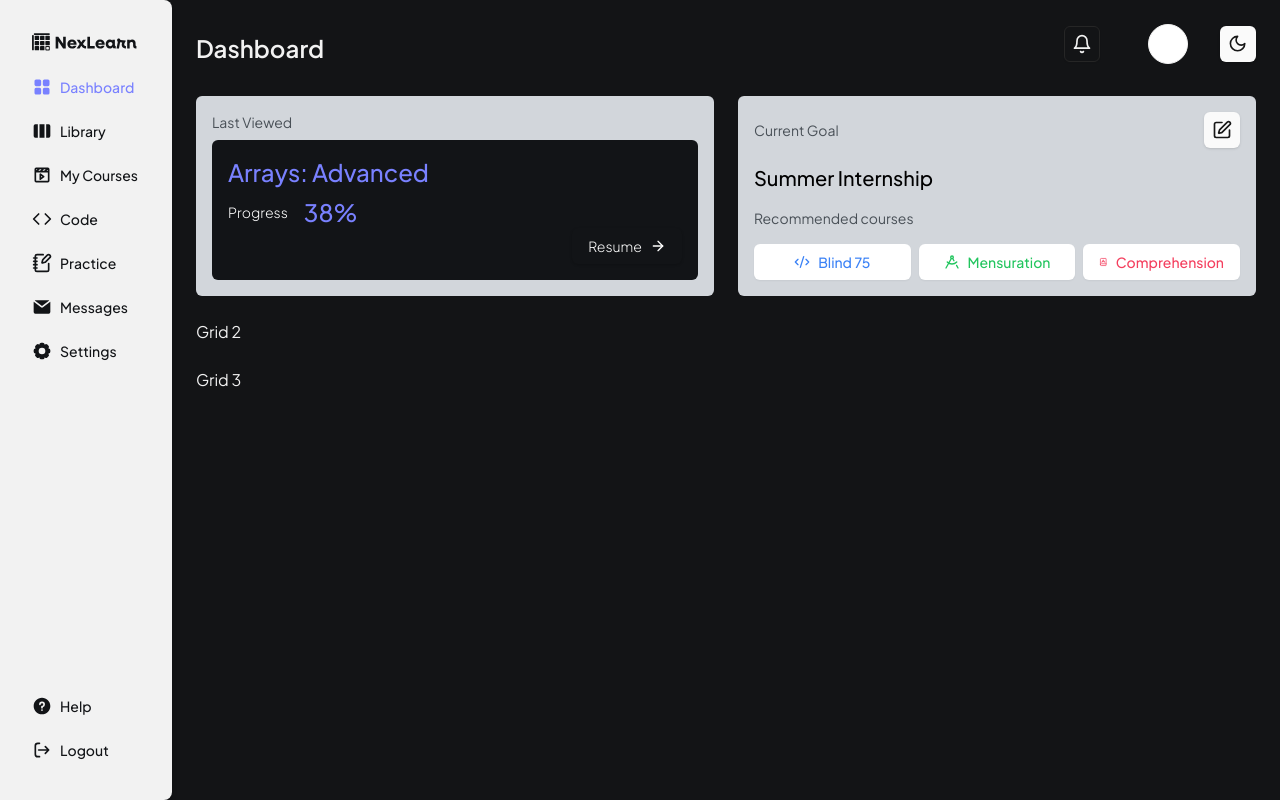
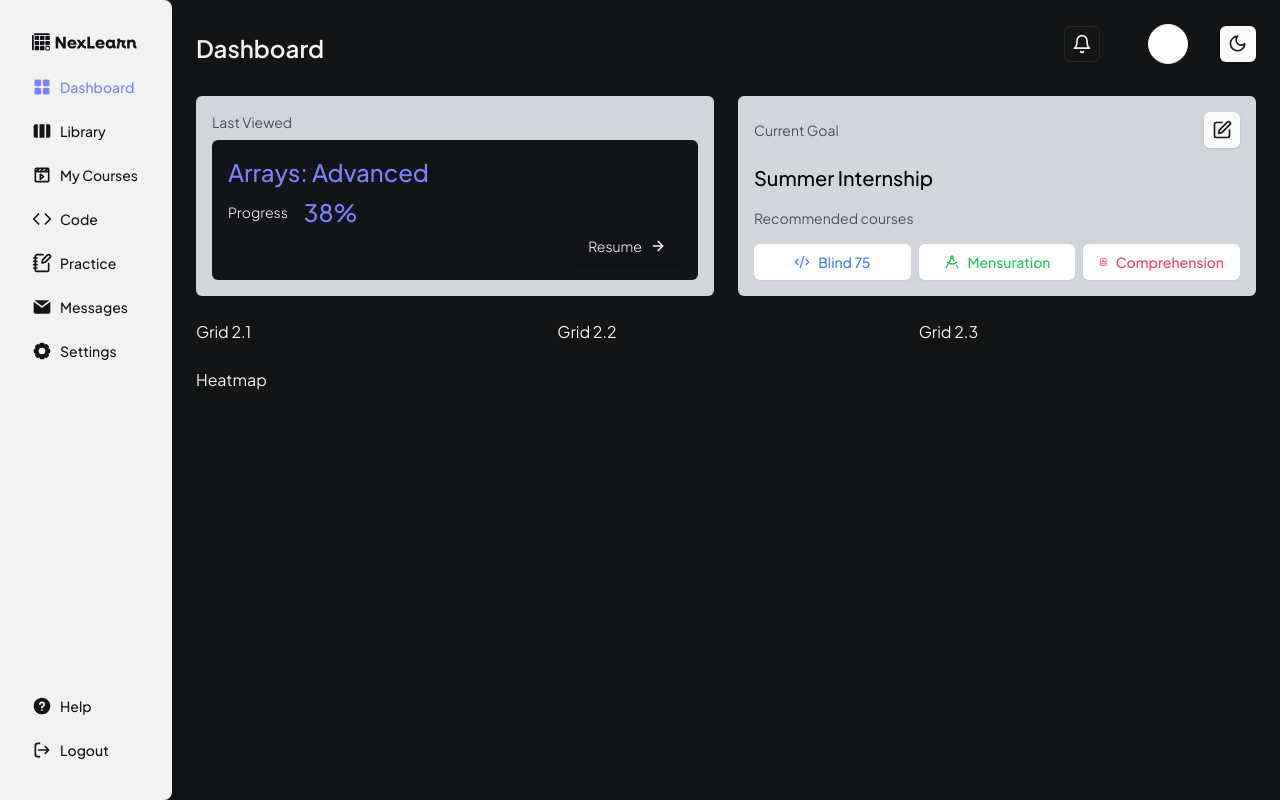
Before and after one commit to ayu-sharma/nexLearn-capstone_project, a Next.js app: page /home in a window 1280 px wide. Built offline with nearby package versions, Linux system fonts and the light colour scheme; no server answers; sample sign-in values are in the browser's storage.

Commit message:
EOD 18/11

```diff
--- a/components/custom/dashboard/dashboard-grid.tsx
+++ b/components/custom/dashboard/dashboard-grid.tsx
@@ -9,11 +9,13 @@ const DashboardGrid = () => {
         <ActivityGrid />
         <GoalGrid />
       </div>
-      <div>
-        Grid 2
+      <div className='grid grid-cols-3 gap-x-6'>
+        <p>Grid 2.1</p>
+        <p>Grid 2.2</p>
+        <p>Grid 2.3</p>
       </div>
       <div>
-        Grid 3
+        Heatmap
       </div>
     </div>
   )
```
